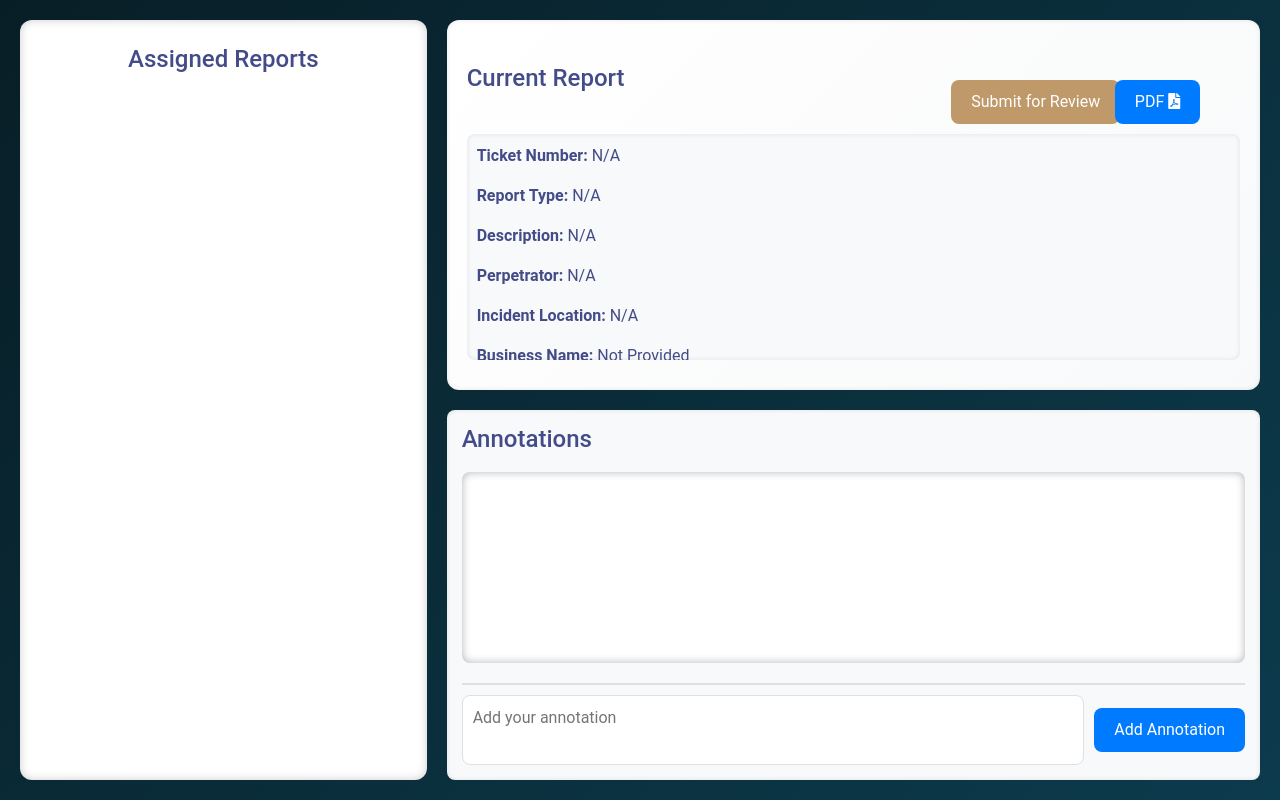
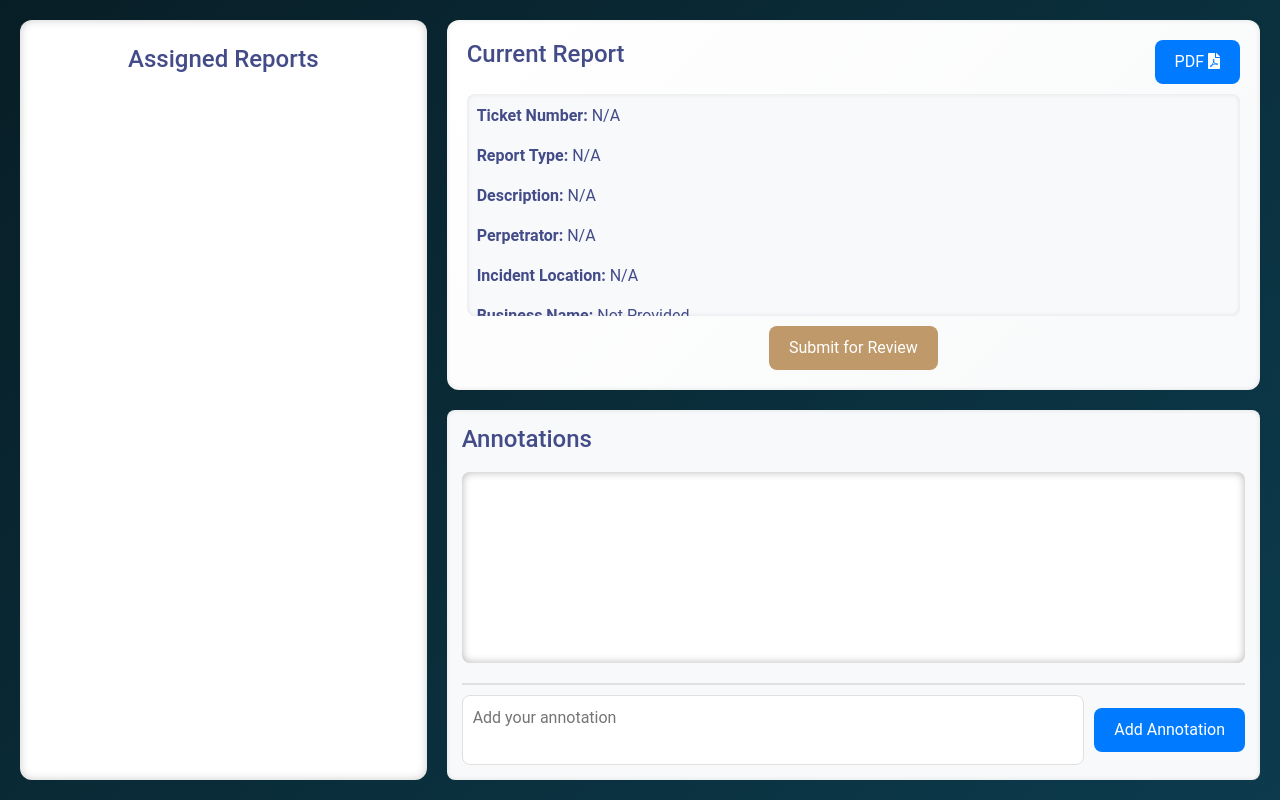
Before and after one commit to Crossfit202/Team-Quokka, an Angular app in the folder fraud-app/frontend/: page /admin-home in a window 1280 px wide. Built offline with nearby package versions, Linux system fonts and the light colour scheme.

Commit message:
moved submit review butten to bottom of current report box

```diff
--- a/fraud-app/frontend/src/app/admin-home/admin-home.component.css
+++ b/fraud-app/frontend/src/app/admin-home/admin-home.component.css
@@ -130,7 +130,7 @@
 .current-header-container {
   display: flex;
   justify-content: space-between;
-  align-items: center;
+  align-items: right;
   margin-bottom: 5px;
   padding-bottom: 5px;
 }
@@ -275,9 +275,8 @@ button:hover {
 
 .action-buttons {
   display: flex;
-  justify-content:space-evenly;
-  margin-top: 20px;
-  width: 40%;
+  justify-content: center;
+  margin-top: 0;
 }
 
 .action-buttons .btn {
--- a/fraud-app/frontend/src/app/admin-home/admin-home.component.html
+++ b/fraud-app/frontend/src/app/admin-home/admin-home.component.html
@@ -21,17 +21,9 @@
     <div class="current-header-container">
       <h4>Current Report</h4>
       <div class="action-buttons">
-        <div *ngIf="isReviewMode !== true" class="action-buttons">
-          <button class="btn btn-submit" (click)="submitForReview(this.currentReport.report_id)">Submit for Review</button>
-        </div>
-        <div *ngIf="isReviewMode" class="action-buttons">
-          <button class="btn btn-approve" (click)="approveReport(this.currentReport.report_id)">Approve</button>
-          <button class="btn btn-deny" (click)="denyReport(this.currentReport.report_id)">Deny</button>
-        </div>
-        <div class="action-buttons">
-          <button (click)= "invokeLambda()">PDF <i class="fas fa-file-pdf"></i></button>
-        </div>
+        <button (click)= "invokeLambda()">PDF <i class="fas fa-file-pdf"></i></button>
       </div>
+
     </div>
     <!-- <h4>Current Report</h4>
     <button (click)= "invokeLambda()"> Lambda Function</button> -->
@@ -58,7 +50,15 @@
 
 
     </div>
-
+    <div class="action-buttons">
+      <div *ngIf="isReviewMode !== true" class="action-buttons">
+        <button class="btn btn-submit" (click)="submitForReview(this.currentReport.report_id)">Submit for Review</button>
+      </div>
+      <div *ngIf="isReviewMode" class="action-buttons">
+        <button class="btn btn-approve" (click)="approveReport(this.currentReport.report_id)">Approve</button>
+        <button class="btn btn-deny" (click)="denyReport(this.currentReport.report_id)">Deny</button>
+      </div>
+    </div>
   </div>
 
 <!-- Right Bottom Card: Annotations -->
```
